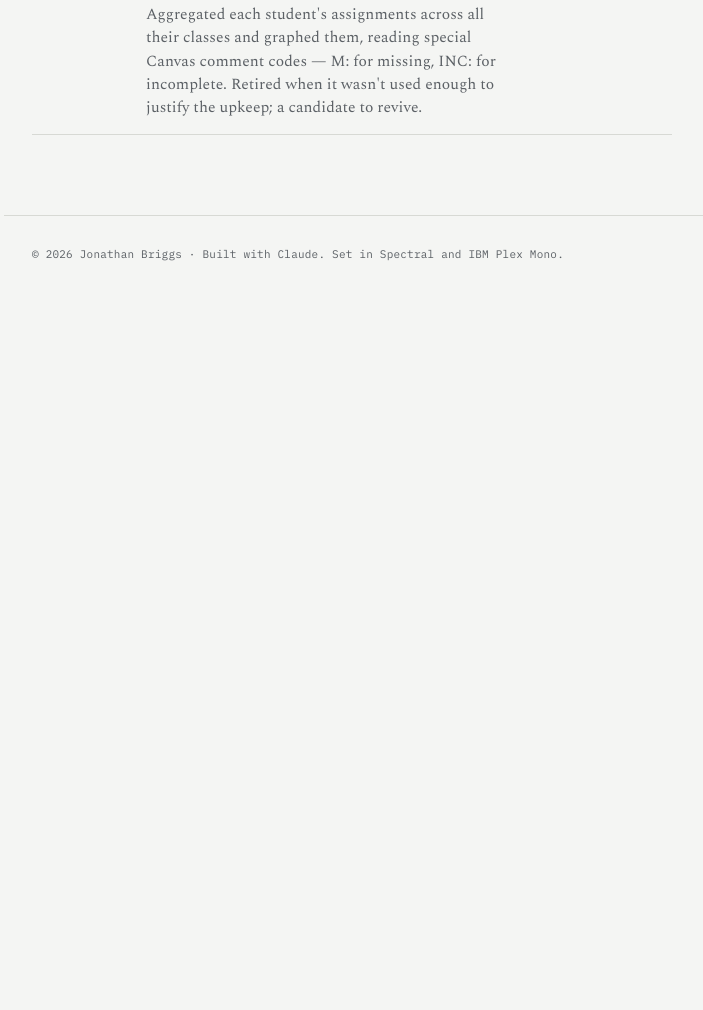
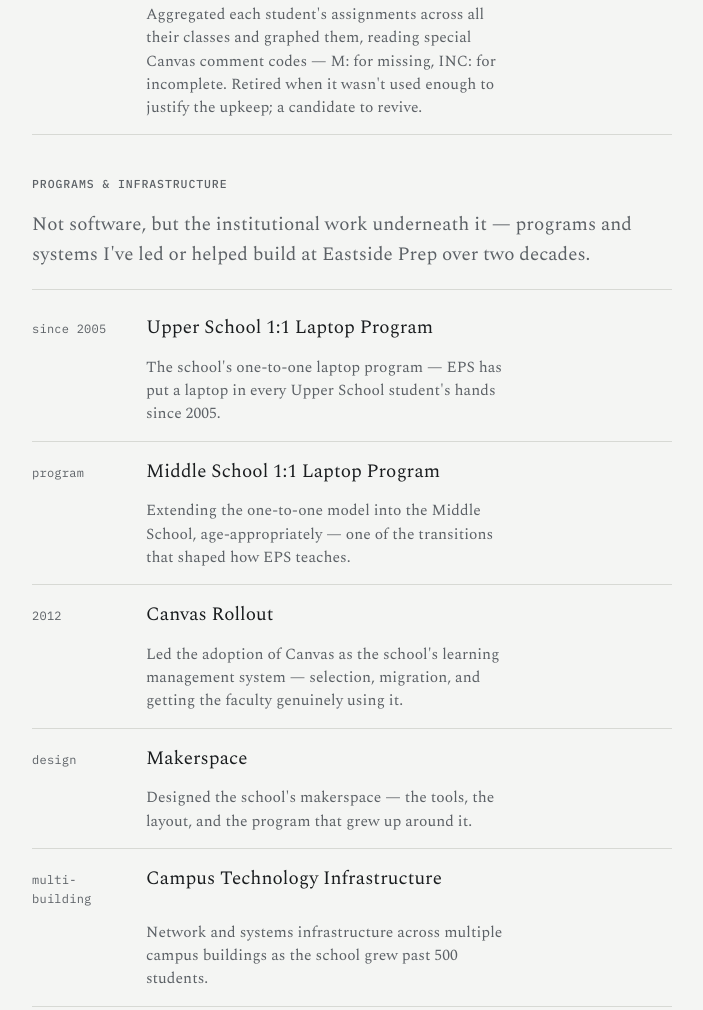
Before and after one commit to JonBriggs/JonBriggs.github.io, a plain HTML site: page docs/built.html in a window 1280 px wide. Shown: the part 2286-3296 px from the top of the page, without its empty margins (196-899 px from the left). Before the commit the page ends 2610 px from the top, so only its background shows below. Drawn offline with nearby package versions, Linux system fonts and the light colour scheme.

Commit message:
Publish site (2026-11-18)

```diff
--- a/docs/built.html
+++ b/docs/built.html
@@ -103,6 +103,35 @@
         </div>
       </div>
 
+      <p class="eyebrow" style="margin-top:40px;">Programs &amp; infrastructure</p>
+      <p style="max-width:var(--measure);color:var(--ink-soft);font-weight:300;margin:0 0 18px;">Not software, but the institutional work underneath it — programs and systems I've led or helped build at Eastside Prep over two decades.</p>
+      <div class="entries">
+        <div class="entry">
+          <span class="when">since 2005</span>
+          <div class="t">Upper School 1:1 Laptop Program</div>
+          <p class="desc">The school's one-to-one laptop program — EPS has put a laptop in every Upper School student's hands since 2005.</p>
+        </div>
+        <div class="entry">
+          <span class="when">program</span>
+          <div class="t">Middle School 1:1 Laptop Program</div>
+          <p class="desc">Extending the one-to-one model into the Middle School, age-appropriately — one of the transitions that shaped how EPS teaches.</p>
+        </div>
+        <div class="entry">
+          <span class="when">2012</span>
+          <div class="t">Canvas Rollout</div>
+          <p class="desc">Led the adoption of Canvas as the school's learning management system — selection, migration, and getting the faculty genuinely using it.</p>
+        </div>
+        <div class="entry">
+          <span class="when">design</span>
+          <div class="t">Makerspace</div>
+          <p class="desc">Designed the school's makerspace — the tools, the layout, and the program that grew up around it.</p>
+        </div>
+        <div class="entry">
+          <span class="when">multi-building</span>
+          <div class="t">Campus Technology Infrastructure</div>
+          <p class="desc">Network and systems infrastructure across multiple campus buildings as the school grew past 500 students.</p>
+        </div>
+      </div>
 
     </article>
   </main>
--- a/docs/styles.css
+++ b/docs/styles.css
@@ -66,6 +66,17 @@ header.masthead{padding:64px 0 30px;border-bottom:1px solid var(--rule);max-widt
 
 /* page-level masthead variant (interior pages: smaller title) */
 .masthead.page h1{font-size:38px}
+
+/* home masthead with portrait */
+.masthead.with-photo{display:flex;gap:36px;align-items:flex-start;justify-content:space-between;max-width:var(--shell)}
+.masthead.with-photo .masthead-text{max-width:var(--measure)}
+.portrait{flex:none;width:168px;height:168px;object-fit:cover;border-radius:8px;border:1px solid var(--rule)}
+.standfirst + .standfirst{margin-top:1em}
+.standfirst .go{font-family:"IBM Plex Mono",monospace;font-size:13.5px;letter-spacing:.02em;white-space:nowrap}
+@media (max-width:680px){
+  .masthead.with-photo{flex-direction:column-reverse;gap:20px}
+  .portrait{width:116px;height:116px}
+}
 
 /* ---- article + margin notes (the signature) ---------------------------- */
 main{padding:46px 0 0}
```
Also changed, not shown: docs/index.html (+8 -4 lines), docs/img/jonathan-briggs.jpg (added).
